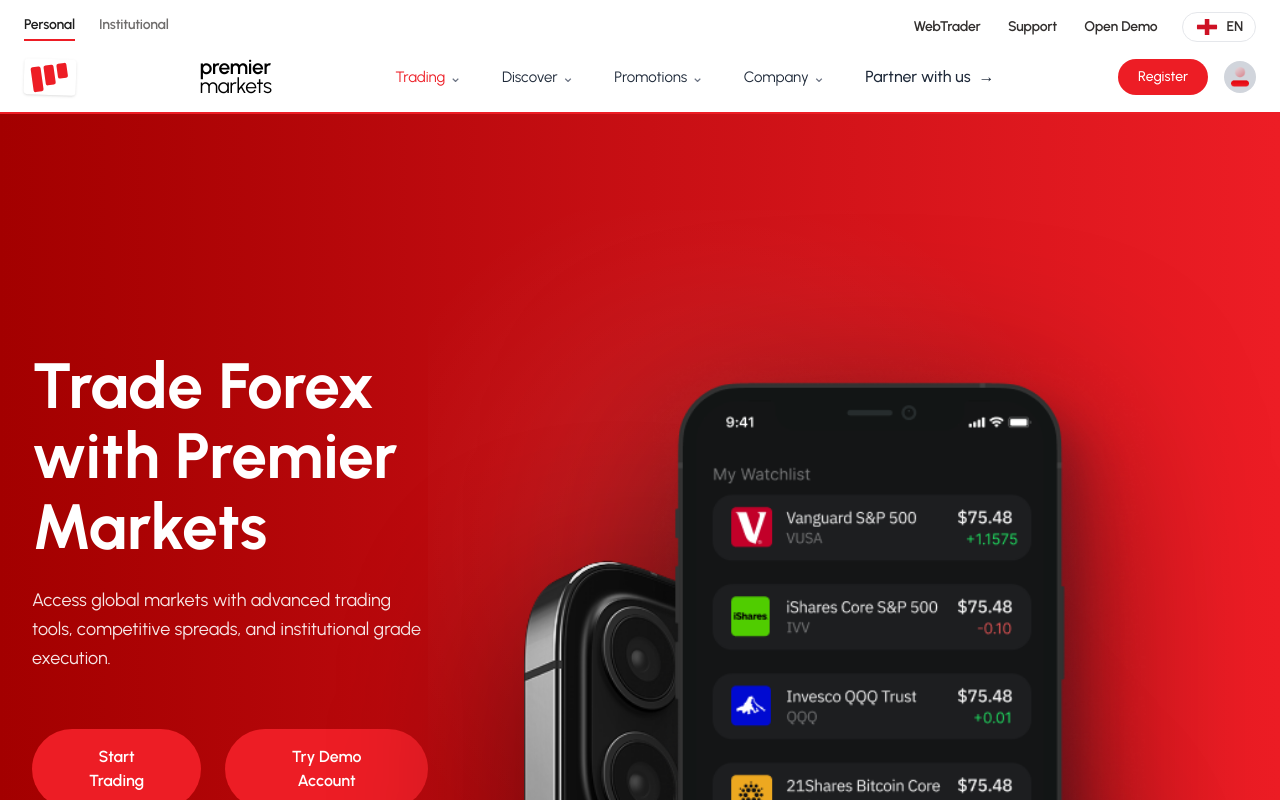
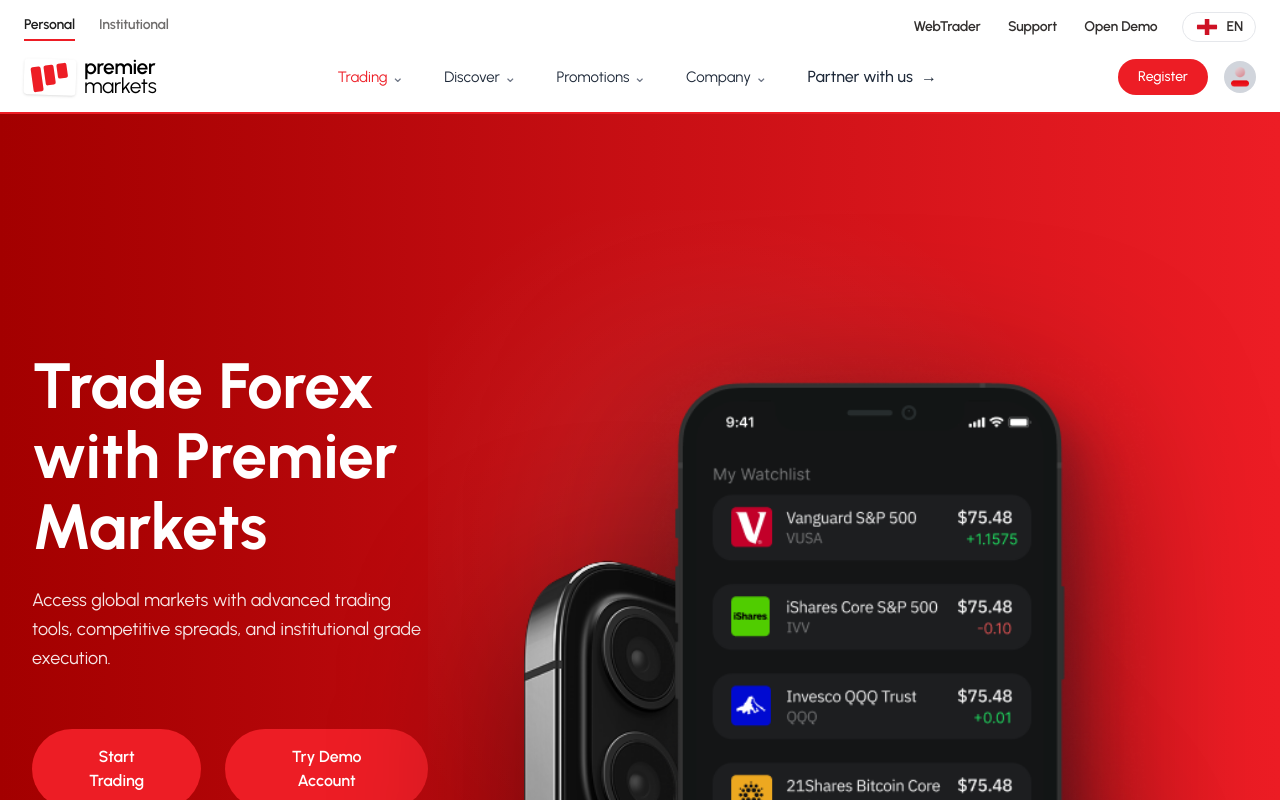
Before and after one commit to Asherbeck10/PM-Test, a React (Vite) app: page / in a window 1280 px wide. Shown: the top 800 px of the page. Built offline with nearby package versions, Linux system fonts and the light colour scheme.

Commit message:
feat: update Logo component layout and integrate text; enhance Footer and Navbar styling

```diff
--- a/src/assets/Logo/Logo.tsx
+++ b/src/assets/Logo/Logo.tsx
@@ -1,6 +1,6 @@
 export default function Logo() {
   return (
-    <div className="order-0 flex items-center gap-3">
+    <div className="order-0 flex items-center gap-2">
       <div className="flex h-9 w-[52px] rotate-2 items-center justify-center rounded-sm bg-white shadow-sm">
         <div className="flex -rotate-10 gap-[3px]">
           <div className="bg-brand h-[25px] w-2.5 rounded-xs"></div>
@@ -8,6 +8,13 @@
           <div className="bg-brand h-[15px] w-2.5 rounded-xs"></div>
         </div>
       </div>
+      <div className="order-0 flex items-center gap-2">
+        {/* TEXT */}
+        <div className="leading-[0.9] tracking-tight">
+          <span className="block text-[21px] font-semibold text-black">premier</span>
+          <span className="block text-[21px] font-normal text-black">markets</span>
+        </div>
+      </div>
     </div>
   );
 }
--- a/src/components/Footer/Footer.tsx
+++ b/src/components/Footer/Footer.tsx
@@ -2,7 +2,10 @@
 
 export default function Footer() {
   return (
-    <footer className="w-full bg-[#000000] pt-10 text-white">
+    <footer
+      className="relative mx-auto min-h-[891px] w-full max-w-[1441px] bg-[#000000] pt-10 text-white opacity-100"
+      style={{ transform: "rotate(0deg)" }}
+    >
       {/* TOP PAYMENT PROVIDERS BAR */}
       <div className="flex items-center justify-center gap-16 border-b border-white/10 py-10">
         <img src="/icons/footer/payPal.png" className="h-10 opacity-80" />
@@ -13,7 +16,7 @@
       </div>
 
       {/* MAIN FOOTER */}
-      <div className="mx-auto grid max-w-[1440px] grid-cols-1 gap-16 px-10 py-16 md:grid-cols-4">
+      <div className="mx-auto grid max-w-[1441px] grid-cols-1 gap-16 px-10 py-16 md:grid-cols-4">
         {/* LEFT COLUMN */}
         <div className="max-w-[350px] space-y-6">
           <img src="/logos/main-logo.svg" className="h-14" />
--- a/src/components/Header/Header.tsx
+++ b/src/components/Header/Header.tsx
@@ -65,13 +65,6 @@
         <div className="flex items-center justify-between px-6 py-4">
           {/* LOGO */}
           <Logo />
-          <div className="order-0 flex items-center gap-3">
-            {/* TEXT */}
-            <div className="leading-[0.9] tracking-tight">
-              <span className="block text-[21px] font-semibold text-black">premier</span>
-              <span className="block text-[21px] font-normal text-black">markets</span>
-            </div>
-          </div>
 
           {/* CENTER NAV MENU */}
           <nav className="hidden items-center gap-10 text-gray-800 md:flex">
--- a/src/pages/Home/Home.tsx
+++ b/src/pages/Home/Home.tsx
@@ -11,7 +11,7 @@
 
 export default function Home() {
   return (
-    <div className="mx-auto w-full max-w-[1440px] bg-white">
+    <div className="mx-auto w-full max-w-[1441px] bg-white">
       <Header />
       <Hero />
       <AccessMarkets />
```
